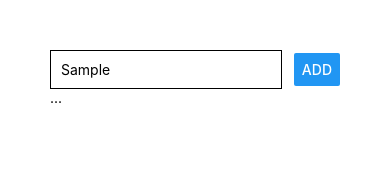
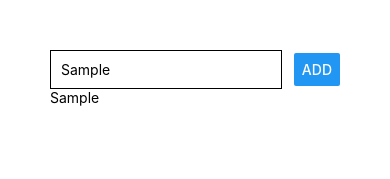
Before and after one commit to RommelTJ/React-Native-Guide, a React Native app: screen / in a window 390 px wide. Both pictures are taken after typing "Sample" into the empty fields and a click on the button "ADD". Shown: the top 179 px of the page. Built offline with nearby package versions, Linux system fonts and the light colour scheme.

Commit message:
:sparkles: App: Outputting a List of Items

```diff
--- a/App.js
+++ b/App.js
@@ -26,7 +26,7 @@
         <Button title="ADD" onPress={addGoalHandler} />
       </View>
       <View>
-        <Text>...</Text>
+        { courseGoals.map(goal => <Text key={goal}>{goal}</Text>) }
       </View>
     </View>
   );
```
